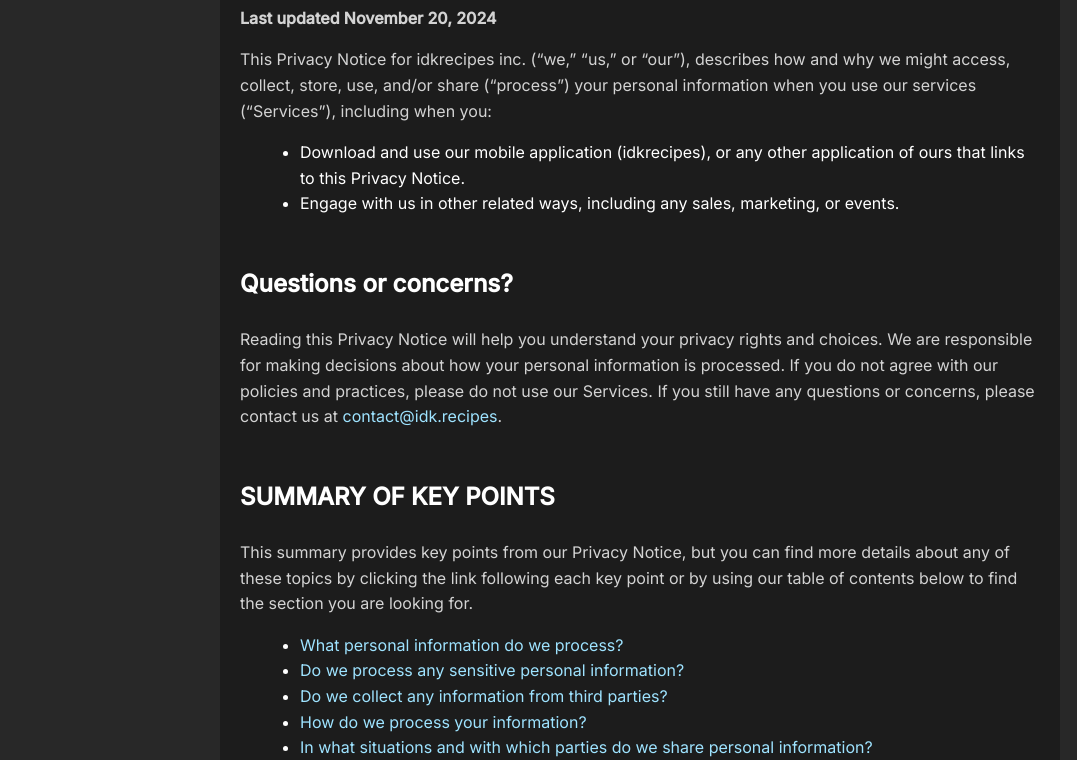
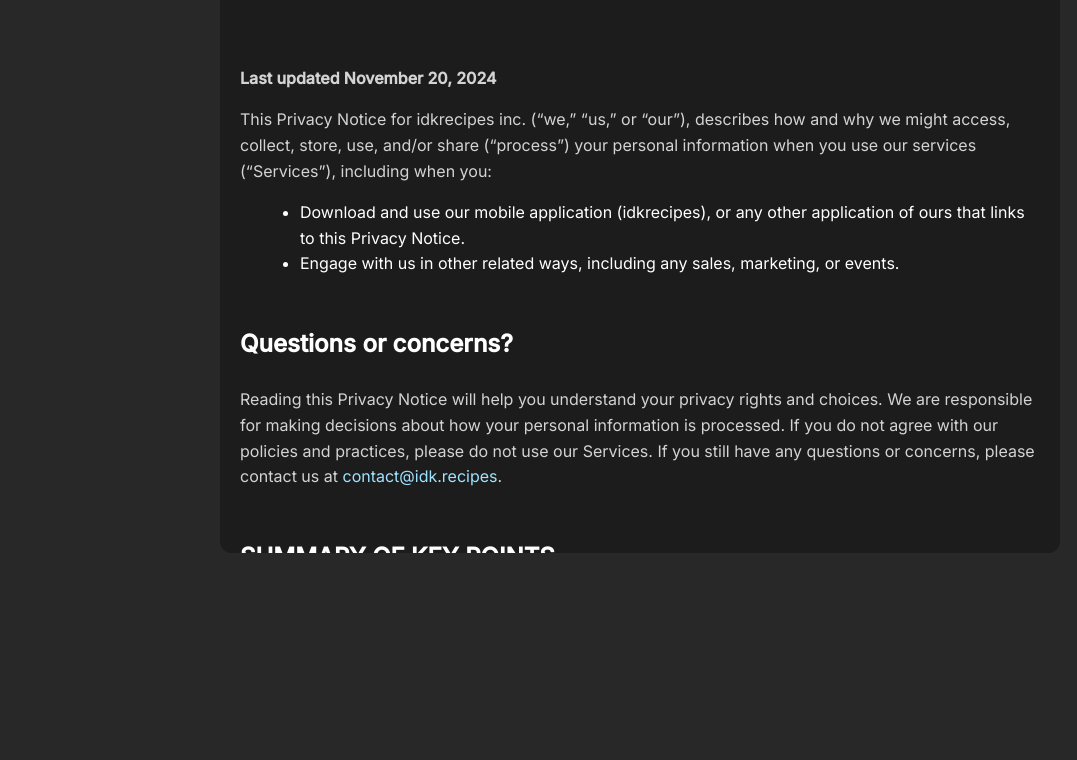
Before and after one commit to mattastovall/idkrecipes_privacy, a plain HTML site: page index.html in a window 1280 px wide. Shown: the part 227-987 px from the top of the page, without its empty margins (0-1077 px from the left). After the commit the page ends 880 px from the top, so only its background shows below. Drawn offline with Linux system fonts and the light colour scheme.

```diff
--- a/index.html
+++ b/index.html
@@ -41,14 +41,17 @@
         font-family: 'Inter', sans-serif;
         color: #FFFFFF;
         line-height: 1.6;
+        overflow: hidden;
       }
 
       main {
         max-width: 800px;
-        margin: 20px auto;
+        margin: 80px auto;
         background-color: #1C1C1C;
         padding: 20px;
         border-radius: 12px;
+        height: calc(100vh - 160px);
+        overflow-y: auto;
       }
 
       h1, h2, h3, h4, h5, h6 {
```
